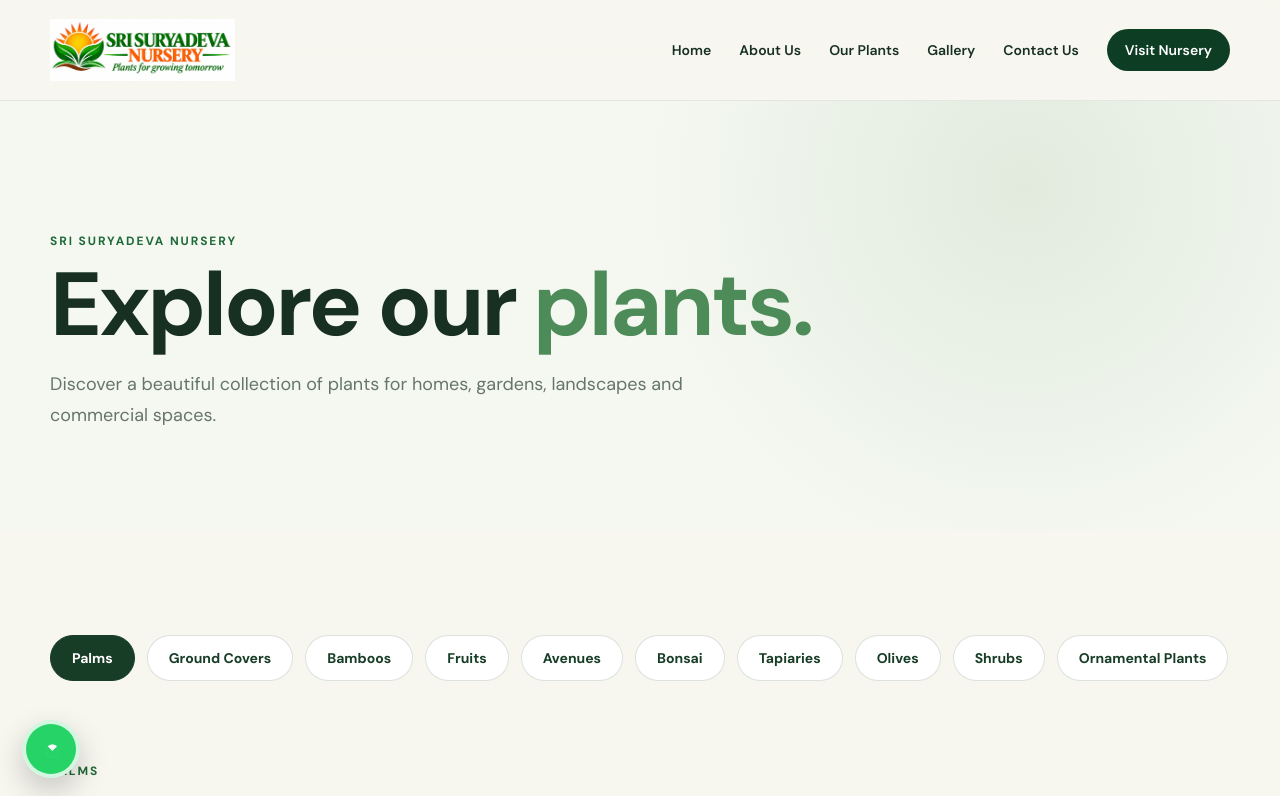
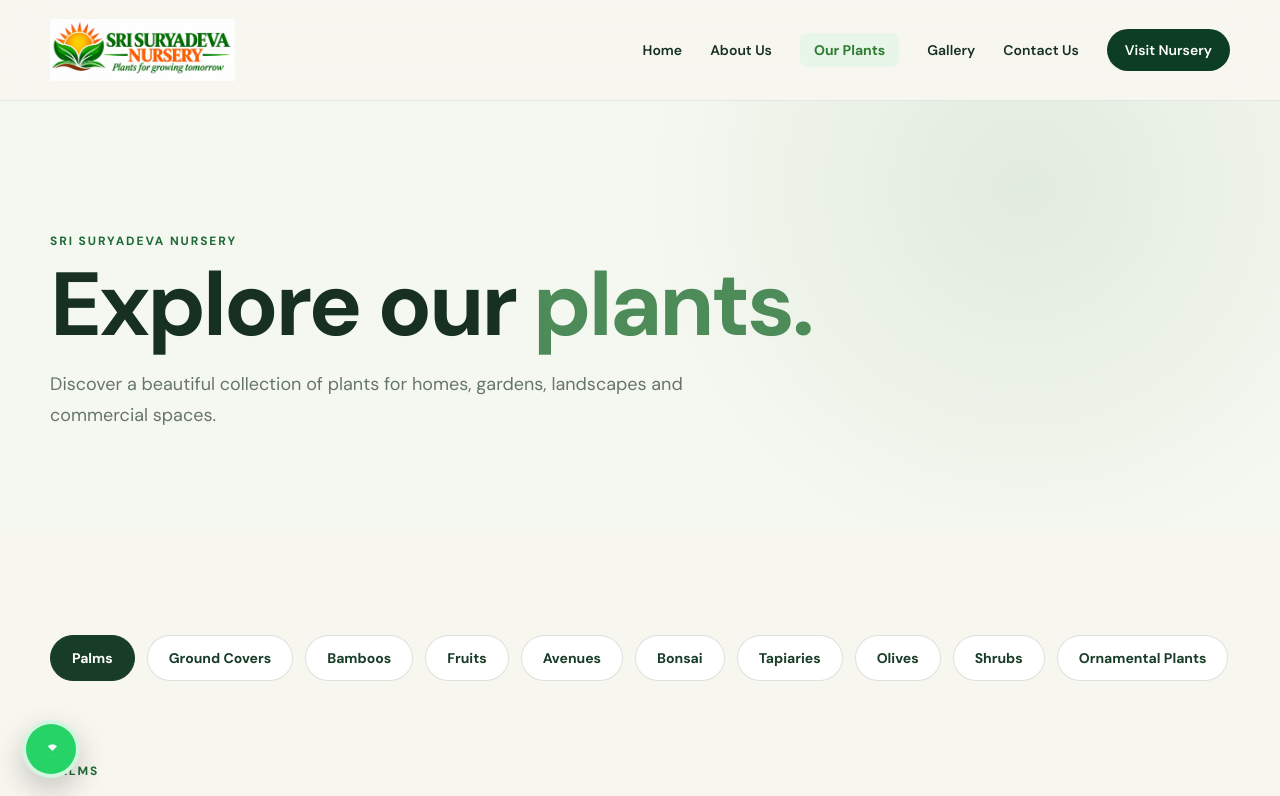
Before and after one commit to prasadch9/Sri-Suryadeva-Nursery, a Next.js app: page /our-plants in a window 1280 px wide. Shown: the top 796 px of the page. Built offline with nearby package versions, Linux system fonts and the light colour scheme.

Commit message:
Navbar Update

```diff
--- a/app/globals.css
+++ b/app/globals.css
@@ -37,6 +37,14 @@ button,input,textarea{font:inherit}
   display:flex;
   align-items:center;
   justify-content:space-between;
+}
+
+.nav-links a.active {
+  color: #2e7d32;
+  font-weight: 700;
+  background: #e8f5e9;
+  border-radius: 8px;
+  padding: 8px 14px;
 }
 
 .brand{
--- a/app/page.jsx
+++ b/app/page.jsx
@@ -17,7 +17,7 @@ const plantImages = {
 export default function Home() {
   return (
     <>
-                   {/* Hero Image Container */}
+           {/* Hero Image Container */}
   <div className="hero-top-image">
     <img
       src="/home image logo.jpg"
--- a/components/Navbar.jsx
+++ b/components/Navbar.jsx
@@ -1,7 +1,8 @@
- "use client";
+"use client";
 
 import Link from "next/link";
 import { useState } from "react";
+import { usePathname } from "next/navigation";
 import { FiMenu, FiX } from "react-icons/fi";
 
 const links = [
@@ -14,6 +15,7 @@ const links = [
 
 export default function Navbar() {
   const [open, setOpen] = useState(false);
+  const pathname = usePathname();
 
   return (
     <header className="navbar">
@@ -27,11 +29,21 @@ export default function Navbar() {
         </button>
 
         <nav className={`nav-links ${open ? "show" : ""}`}>
-          {links.map(([href, label]) => (
-            <Link key={href} href={href} onClick={() => setOpen(false)}>
-              {label}
-            </Link>
-          ))}
+          {links.map(([href, label]) => {
+            const active = pathname === href;
+
+            return (
+              <Link
+                key={href}
+                href={href}
+                className={active ? "active" : ""}
+                onClick={() => setOpen(false)}
+              >
+                {label}
+              </Link>
+            );
+          })}
+
           <Link href="/contact" className="nav-cta" onClick={() => setOpen(false)}>
             Visit Nursery
           </Link>
```
